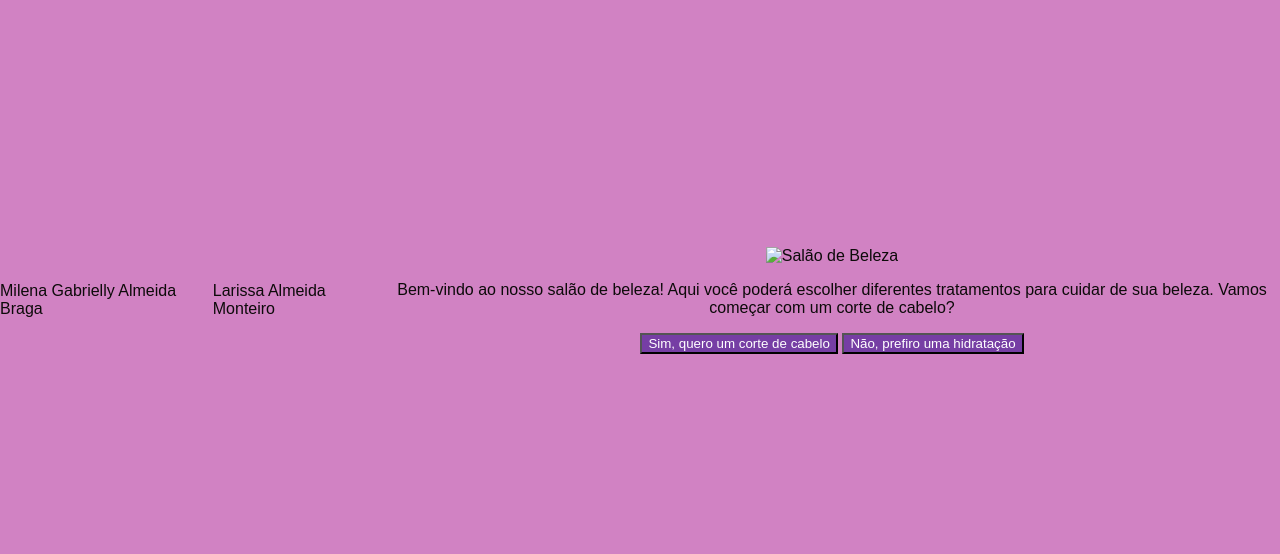
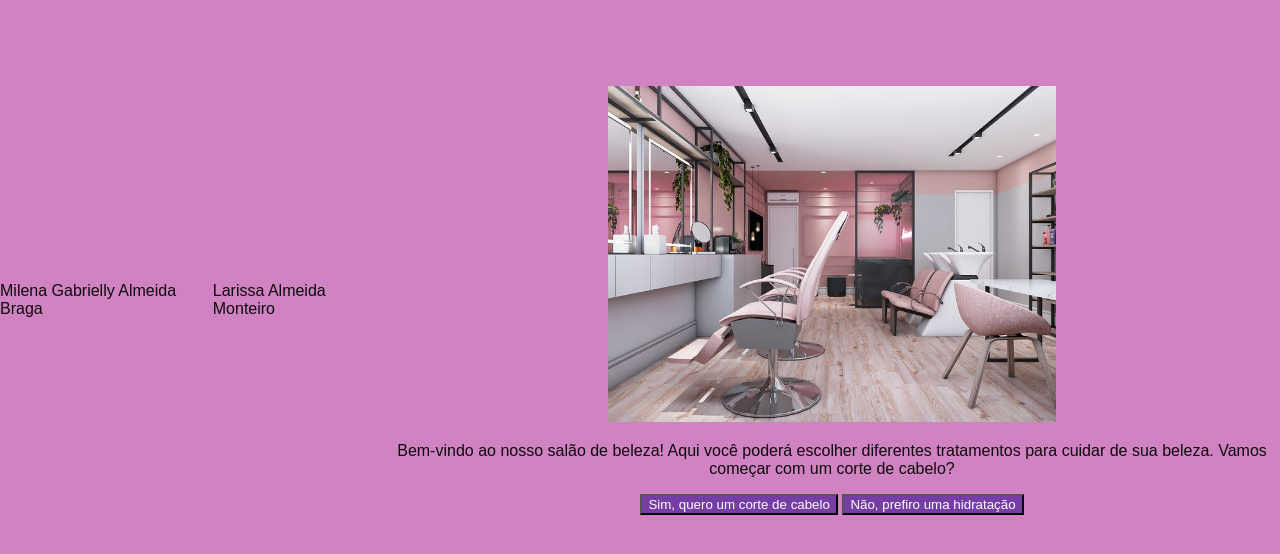
Before and after one commit to milenaalmeida1507/Sal-o-De-Beleza, a plain HTML site: page index.html in a window 1280 px wide. Drawn offline with Linux system fonts and the light colour scheme; a web font is replaced by a local one.

Commit message:
Update index.html

```diff
--- a/index.html
+++ b/index.html
@@ -14,7 +14,7 @@
 <body>
     <main>
        <div class="passo ativo" id="passo-0">
-    <img src="salão.jpg" alt="Salão de Beleza">
+    <img src="img1.jpg" alt="Salão de Beleza">
     <p>Bem-vindo ao nosso salão de beleza! Aqui você poderá escolher diferentes tratamentos para cuidar de sua beleza. Vamos começar com um corte de cabelo?</p>
     <button class="btn-proximo" data-proximo="1">Sim, quero um corte de cabelo</button>
     <button class="btn-proximo" data-proximo="2">Não, prefiro uma hidratação</button>
```
